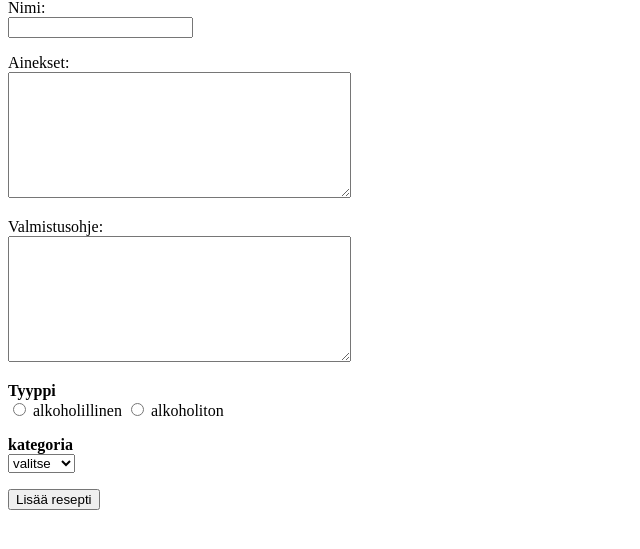
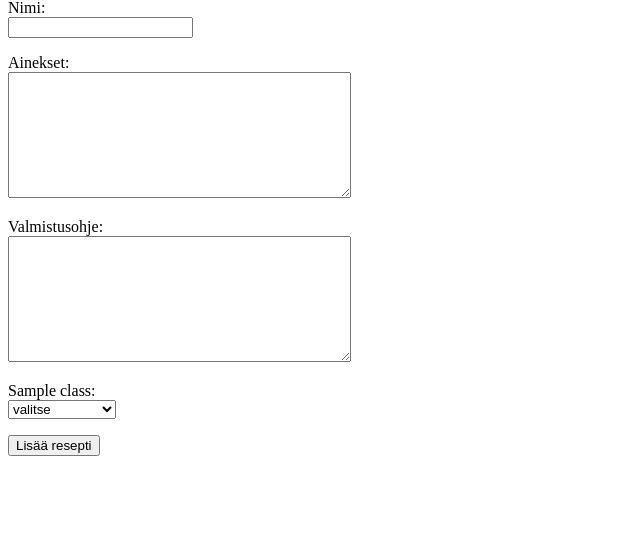
Before and after one commit to nettanikander/drinkkireseptit, a Flask app: template templates/new_item.html in a window 1280 px wide. Shown: the part 81-630 px from the top of the page, without its empty margins (0-640 px from the left). Run offline with Flask 3, Linux system fonts and the light colour scheme; the template is opened without the code that fills it: most values are stand-ins (such as "Sample title", 1, 10 or a date in 2020).

Commit message:
Store classes in database

```diff
--- a/app.py
+++ b/app.py
@@ -47,8 +47,8 @@ def show_item(item_id):
 @app.route("/new_item")
 def new_item():
     require_login()
-
-    return render_template("new_item.html")
+    classes = items.get_all_classes()
+    return render_template("new_item.html", classes=classes)
 
 @app.route("/create_item", methods=["POST"])
 def create_item():
@@ -66,12 +66,11 @@ def create_item():
     user_id = session["user_id"]
 
     classes = []
-    alcohol = request.form["alcohol"]
-    if alcohol:
-        classes.append(("tyyppi", alcohol))
-    category = request.form["category"]
-    if category:
-        classes.append(("kategoria", category))
+    for entry in request.form.getlist("classes"):
+        if entry:
+            parts = entry.split(":")
+            classes.append((parts[0], parts[1]))
+
 
     items.add_item(title, ingredients, recipe, user_id, classes)
 
--- a/schema.sql
+++ b/schema.sql
@@ -12,6 +12,12 @@ CREATE TABLE items (
     user_id INTEGER REFERENCES users
 );
 
+CREATE TABLE classes (
+    id INTEGER PRIMARY KEY,
+    title TEXT,
+    value TEXT
+);
+
 CREATE TABLE item_classes (
     id INTEGER PRIMARY KEY,
     item_id INTEGER REFERENCES items,
--- a/templates/new_item.html
+++ b/templates/new_item.html
@@ -20,26 +20,17 @@
       Valmistusohje: <br />
       <textarea name="recipe" rows="8" cols="40" required></textarea>
     </p>
-    <div>
-      <strong>Tyyppi</strong><br>
-      <label>
-        <input type="radio" name="alcohol" value="alkoholillinen">
-        alkoholillinen
-      </label>
-      <label>
-        <input type="radio" name="alcohol" value="alkoholiton">
-        alkoholiton
-      </label>
-    </div>
+    {% for class in classes %}
     <p>
-      <strong>kategoria</strong><br>
-      <select name="category">
+      {{ class }}: <br>
+      <select name="classes">
         <option value="">valitse</option>
-        <option value="shotit">shotit</option>
-        <option value="boolit">boolit</option>
-        <option value="cocktailit">coctailit</option>
+      {% for option in classes[class] %}
+        <option value="{{ class }}:{{ option }}">{{ option }}</option>
+      {% endfor %}
       </select>
     </p>
+    {% endfor %}
     <input type="submit" value="Lisää resepti" />
   </form>
 </body>
```
Also changed, not shown: init.sql (added, +8 -0 lines), items.py (+12 -0 lines).
